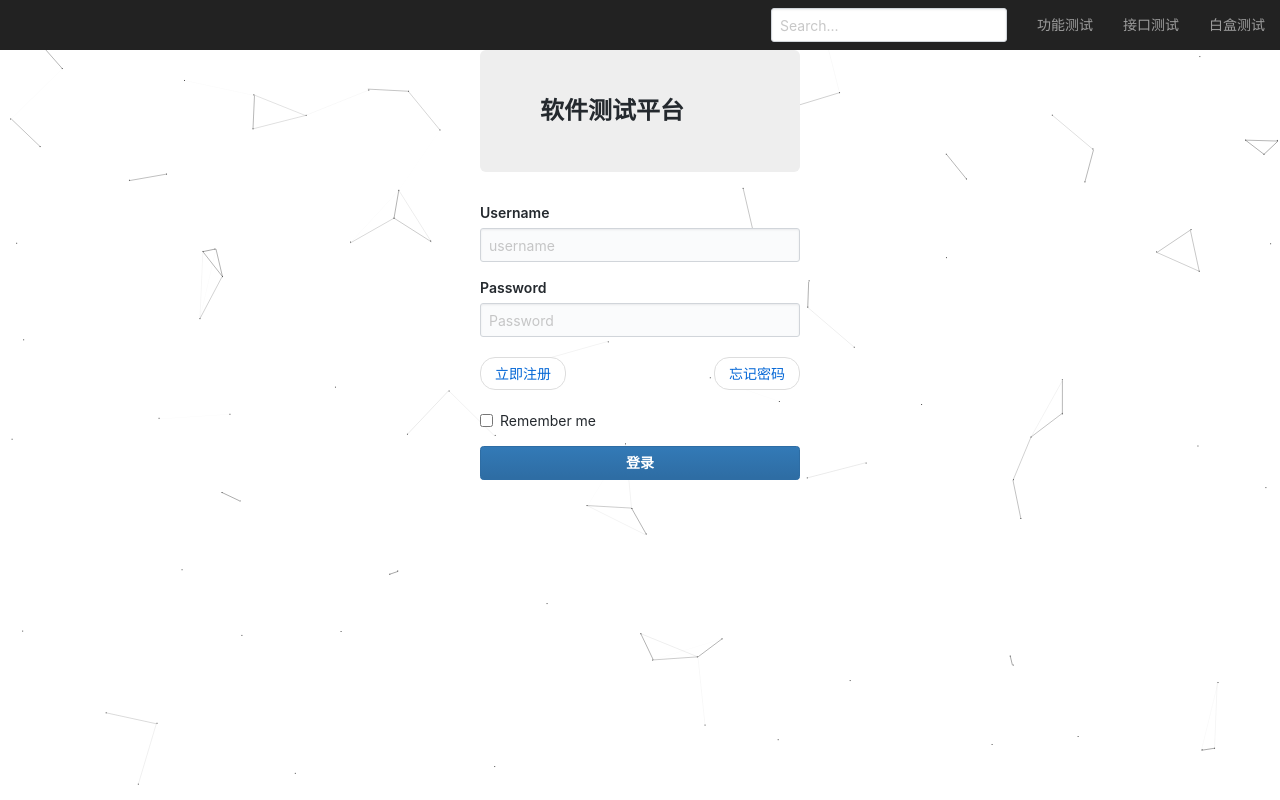
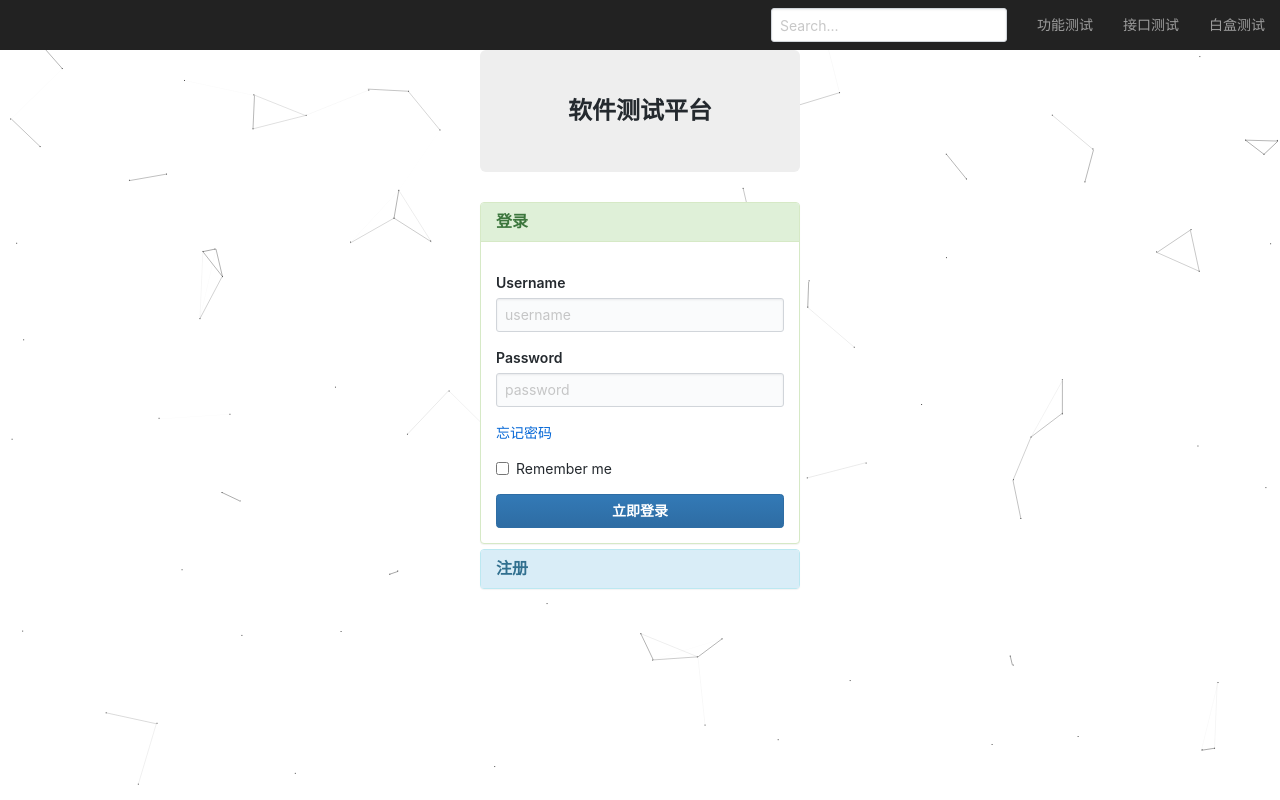
Before and after one commit to qwe7023804/mysite, a Django app: page / in a window 1280 px wide. Run offline with Django 3.2, Linux system fonts and the light colour scheme; some libraries are stand-ins or nearby versions.

Commit message:
看起来像注册的一个功能
费劲

```diff
--- a/project_app/views.py
+++ b/project_app/views.py
@@ -25,7 +25,7 @@ def create_project(request):
                                                     'id': eid,
                                                     'time_now': time_now})
 
-#添加创建项目接口
+#创建项目接口
 def add_project(request):
     create_form = ProjectForm(request.POST or None)
     if request.method == 'POST' and create_form.is_valid():
--- a/templates/Login.html
+++ b/templates/Login.html
@@ -3,7 +3,7 @@
 {% block title %}登录{% endblock %}
 {% block main %}
 <!-- 登录框 -->
-<div class="container">
+<!--<div class="container">
   <form class="form-signin" method="post" action="/login_action/">
     <div class="center-block">
       <h2 class="jumbotron">软件测试平台</h2>
@@ -40,4 +40,96 @@
     <button class="btn btn-lg btn-primary btn-block" type="submit">登录</button>
   </form>
 </div>
+ -->
+
+
+
+<div class="panel-group container" id="accordion" role="tablist" aria-multiselectable="true">
+  <div class="jumbotron">
+    <h2 class="text-center">软件测试平台</h2>
+  </div>
+  <!--登录-->
+  <div class="panel panel-success">
+    <div class="panel-heading" role="tab" id="headingOne">
+      <h4 class="panel-title">
+        <a role="button" data-toggle="collapse" data-parent="#accordion" href="#collapseOne" aria-expanded="true" aria-controls="collapseOne">
+          登录
+        </a>
+      </h4>
+    </div>
+    <div id="collapseOne" class="panel-collapse collapse in" role="tabpanel" aria-labelledby="headingOne">
+      <div class="panel-body">
+        <form class="form-signin" method="post" action="/login_action/">
+          <div class="form-group">
+            <label for="exampleInputUsername1">Username</label>
+            <input type="text" name="username" id="inputUsername1" class="form-control" placeholder="username" required>
+          </div>
+          <div class="form-group">
+            <label for="exampleInputPassword1">Password</label>
+            <input type="password" name="password" id="inputPassword1" class="form-control" placeholder="password" required>
+          </div>
+          <div>
+            <a href="#">忘记密码</a></li>
+          </div>
+          {% if user is None %}
+          <div class="alert alert-warning alert-dismissible" role="alert">
+            <button type="button" class="close" data-dismiss="alert" aria-label="Close"><span aria-hidden="true">&times;</span></button>
+            <p> {{ message }}</p>
+          </div>
+          {% endif %}
+          <div class="form-group">
+            <div class="checkbox">
+              <label>
+                <input type="checkbox"> Remember me
+              </label>
+            </div>
+          </div>
+          {% csrf_token %}
+          <button class="btn btn-lg btn-primary btn-block" type="submit">立即登录</button>
+        </form>
+      </div>
+    </div>
+  </div>
+  <!--注册-->
+  <div class="panel panel-info">
+    <div class="panel-heading" role="tab" id="headingTwo">
+      <h4 class="panel-title">
+        <a class="collapsed" role="button" data-toggle="collapse" data-parent="#accordion" href="#collapseTwo" aria-expanded="false" aria-controls="collapseTwo">
+          注册
+        </a>
+      </h4>
+    </div>
+    <div id="collapseTwo" class="panel-collapse collapse" role="tabpanel" aria-labelledby="headingTwo">
+      <div class="panel-body">
+        <form class="form-signin" method="post" action="/register/">
+          <div class="form-group">
+            <label for="exampleInputUsername1">Username</label>
+            <input type="text" name="username" id="inputUsername2" class="form-control" placeholder="username" required>
+          </div>
+          <div class="form-group">
+            <label for="exampleInputPassword1">Email</label>
+            <input type="email" name="email" class="form-control" id="exampleInputEmail3" placeholder="Email">
+          </div>
+          <div class="form-group">
+            <label for="exampleInputPassword1">Password</label>
+            <input type="password" name="password2" id="inputPassword2" class="form-control" placeholder="Password" required>
+          </div>
+          <div class="form-group">
+            <label for="exampleInputPassword1">Password</label>
+            <input type="password" name="password3" id="inputPassword3" class="form-control" placeholder="Password" required>
+          </div>
+          {% csrf_token %}
+          <!-- 判断是否注册，给出提示!-->
+          {% if user is None %}
+          <div class="alert alert-warning alert-dismissible" role="alert">
+            <button type="button" class="close" data-dismiss="alert" aria-label="Close"><span aria-hidden="true">&times;</span></button>
+            <p> {{ message }}</p>
+          </div>
+          {% endif %}
+          <button class="btn btn-lg btn-primary btn-block" type="submit">立即注册</button>
+        </form>
+      </div>
+    </div>
+  </div>
+</div>
 {% endblock %}
--- a/test_platform/urls.py
+++ b/test_platform/urls.py
@@ -23,7 +23,7 @@ urlpatterns = [
     path('admin/', admin.site.urls),
     path('index/', views.index),
     path('', views.index),
-    #path('registe/', views.registe),
+    path('register/', views.register),
     path('login_action/', views.login_action),
     path('logout_view/', views.logout_view),
     path('login_action/', auth_views.LoginView.as_view()),
--- a/user_app/views.py
+++ b/user_app/views.py
@@ -3,20 +3,34 @@ from django.http import HttpResponseRedirect
 from django.contrib.auth import authenticate, login, logout
 from django.contrib.auth.decorators import login_required
 from project_app.models import Project
-from django.contrib import messages
-from project_app.forms import LoginForm
+from project_app.forms import LoginForm, LoginForm
+from django.contrib.auth.models import User
 # Create your views here.https://sobooks.cc/books/10313.html#respond
 
 def index(request):
     return render(request, "Login.html")
 
 #注册
-# def registe(request):
-#     return render(request, 'Login.html')
+def register(request):
+    if request.user.is_authenticated:
+        return HttpResponseRedirect('/api/home/')
+    elif request.method == "POST":
+        username = request.POST.get("username", '')
+        email = request.POST.get('email', '18630146437@mail.com')
+        password2 = request.POST.get("password2", '')
+        password3 = request.POST.get("password3", '')
+        if password2 != password3:  # 判断两次密码是否相同
+            return render(request, 'Login.html', {'message': '两次输入的密码不同！'})
+        else:
+            user = User.objects.create_user(username=username,
+                                            email='18630146437@mail.com',
+                                            is_staff=1,
+                                            password=password2)
+            user.save()
+            return render(request, 'Login.html', {'message': '注册成功'})  # 自动跳转到登录页面
 
 # 处理登录请求
 def login_action(request):
-
     if request.user.is_authenticated:
         return HttpResponseRedirect('/api/home/')
     login_form = LoginForm(request.POST.dict() or None)
@@ -29,10 +43,9 @@ def login_action(request):
             response = HttpResponseRedirect('/api/home/')
             return response
         else:
-            messages.error(request, 'username or password error')
-            return render(request, 'Home.html')
+            return render(request, 'Login.html',{'user': user,
+                                                'message': '用户名或密码错误！'})
     return render(request, 'Login.html', {'login_form': login_form})
-
 
 #退出
 def logout_view(request):
```
